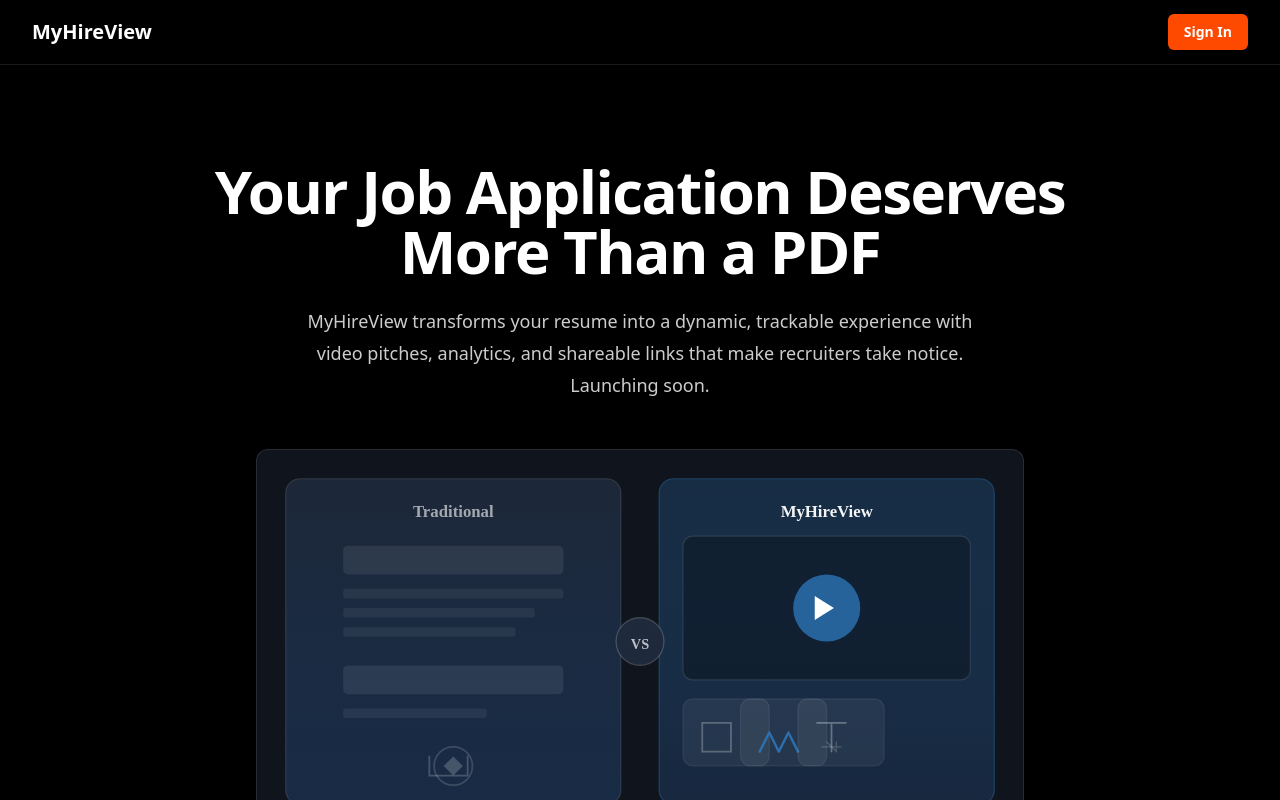
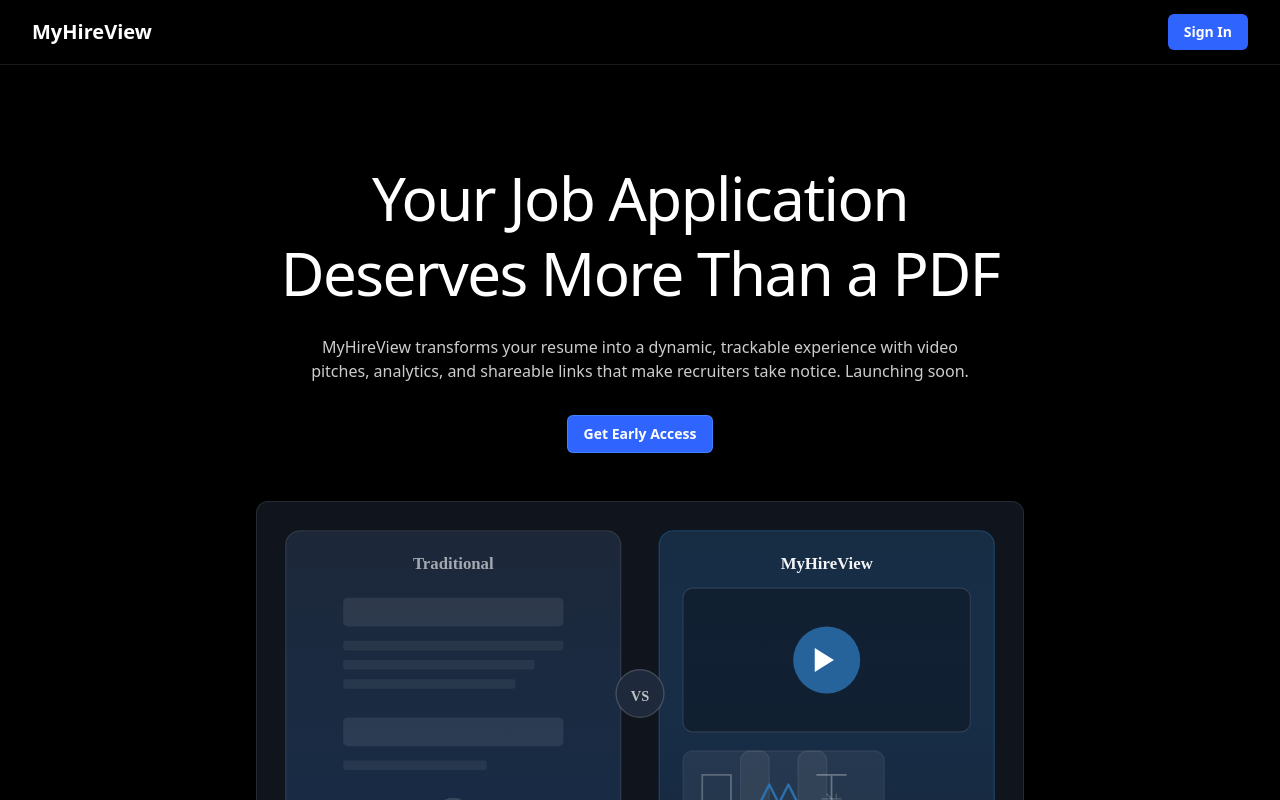
Before and after one commit to joan-gerard/my-hire-view, a Next.js app: page / in a window 1280 px wide. Shown: the top 800 px of the page. Built offline with nearby package versions, Linux system fonts and the light colour scheme; no server answers; a web font is replaced by a local one.

Commit message:
update brand-primary and minor updates to LandingHero

```diff
--- a/app/globals.css
+++ b/app/globals.css
@@ -66,7 +66,7 @@
   --font-vendsans: "VendSans", system-ui, sans-serif;
   --font-funnelsans: "FunnelSans", system-ui, sans-serif;
   /* Landing page brand (LANDING_PAGE_BRIEF.md) – dark theme */
-  --brand-primary: #fe4a00;
+  --brand-primary: #3064ff;
   --brand-text: #ffffff;
   --brand-accent: #1e3a5f;
   --brand-surface: #1e293b;
--- a/app/page.tsx
+++ b/app/page.tsx
@@ -1,14 +1,14 @@
-import { getUser } from '@/lib/auth';
-import MarketingHeader from '@/components/public/MarketingHeader';
-import LandingHero from '@/components/public/LandingHero';
-import EmailCaptureForm from '@/components/public/EmailCaptureForm';
-import ProblemSection from '@/components/public/ProblemSection';
-import SolutionSection from '@/components/public/SolutionSection';
-import HowItWorksSection from '@/components/public/HowItWorksSection';
-import SocialProofSection from '@/components/public/SocialProofSection';
-import FAQSection from '@/components/public/FAQSection';
-import FinalCTASection from '@/components/public/FinalCTASection';
-import Footer from '@/components/public/Footer';
+import EmailCaptureForm from "@/components/public/EmailCaptureForm";
+import FAQSection from "@/components/public/FAQSection";
+import FinalCTASection from "@/components/public/FinalCTASection";
+import Footer from "@/components/public/Footer";
+import HowItWorksSection from "@/components/public/HowItWorksSection";
+import LandingHero from "@/components/public/LandingHero";
+import MarketingHeader from "@/components/public/MarketingHeader";
+import ProblemSection from "@/components/public/ProblemSection";
+import SocialProofSection from "@/components/public/SocialProofSection";
+import SolutionSection from "@/components/public/SolutionSection";
+import { getUser } from "@/lib/auth";
 
 /**
  * Pre-launch "Coming Soon" landing page. Structure and copy follow docs/LANDING_PAGE_BRIEF.md.
@@ -17,7 +17,7 @@ export default async function Home() {
   const user = await getUser();
 
   return (
-    <div className="flex min-h-screen flex-col bg-[var(--background)]">
+    <div className="flex min-h-screen flex-col bg-background">
       <MarketingHeader user={user} />
       <LandingHero />
       <EmailCaptureForm />
@@ -27,7 +27,7 @@ export default async function Home() {
       <SocialProofSection />
       <FAQSection />
       <FinalCTASection />
-      <div className="mt-auto bg-[var(--background)]">
+      <div className="mt-auto bg-background">
         <Footer />
       </div>
     </div>
--- a/components/public/LandingHero.tsx
+++ b/components/public/LandingHero.tsx
@@ -1,8 +1,8 @@
-'use client';
+"use client";
 
-import Image from 'next/image';
-import { motion } from 'framer-motion';
-import { staggerContainer, staggerItem } from '@/lib/landing-animations';
+import { staggerContainer, staggerItem } from "@/lib/landing-animations";
+import { motion } from "framer-motion";
+import Image from "next/image";
 
 /**
  * Hero section for the pre-launch landing page.
@@ -11,26 +11,33 @@ import { staggerContainer, staggerItem } from '@/lib/landing-animations';
 export default function LandingHero() {
   return (
     <motion.section
-      className="relative overflow-hidden bg-[var(--background)] px-4 py-16 sm:px-6 sm:py-24 lg:px-8"
+      className="relative overflow-hidden bg-background px-4 py-16 sm:px-6 sm:py-24 lg:px-8"
       initial="hidden"
       animate="visible"
       variants={staggerContainer.variants}
     >
       <div className="mx-auto max-w-4xl text-center">
         <motion.h1
-          className="text-4xl font-bold tracking-tight text-[var(--brand-text)] sm:text-5xl lg:text-6xl"
+          className="text-5xl font-medium tracking-tight leading-tight text-(--brand-text) sm:text-5xl lg:text-6xl text-balance"
           variants={staggerItem}
         >
           Your Job Application Deserves More Than a PDF
         </motion.h1>
         <motion.p
-          className="mx-auto mt-6 max-w-2xl text-lg leading-8 text-[var(--brand-text)]/80"
+          className="mx-auto mt-6 max-w-2xl text-base leading-normal text-(--brand-text)/80"
           variants={staggerItem}
         >
           MyHireView transforms your resume into a dynamic, trackable experience
-          with video pitches, analytics, and shareable links that make recruiters
-          take notice. Launching soon.
+          with video pitches, analytics, and shareable links that make
+          recruiters take notice. Launching soon.
         </motion.p>
+        <motion.a
+          href="#early-access"
+          className="mt-8 inline-flex items-center justify-center rounded-md px-4 py-2 text-sm font-semibold bg-(--brand-primary) text-white hover:opacity-95 focus-visible:outline-2 focus-visible:outline-offset-2 focus-visible:outline-(--brand-primary) border border-blue-400/50"
+          variants={staggerItem}
+        >
+          Get Early Access
+        </motion.a>
         <motion.div
           className="mx-auto mt-12 max-w-3xl"
           aria-hidden
@@ -41,7 +48,7 @@ export default function LandingHero() {
             alt=""
             width={640}
             height={320}
-            className="w-full rounded-xl border border-white/10 bg-[var(--brand-surface)]/50 object-contain"
+            className="w-full rounded-xl border border-white/10 bg-(--brand-surface)/50 object-contain"
             priority
           />
         </motion.div>
```
